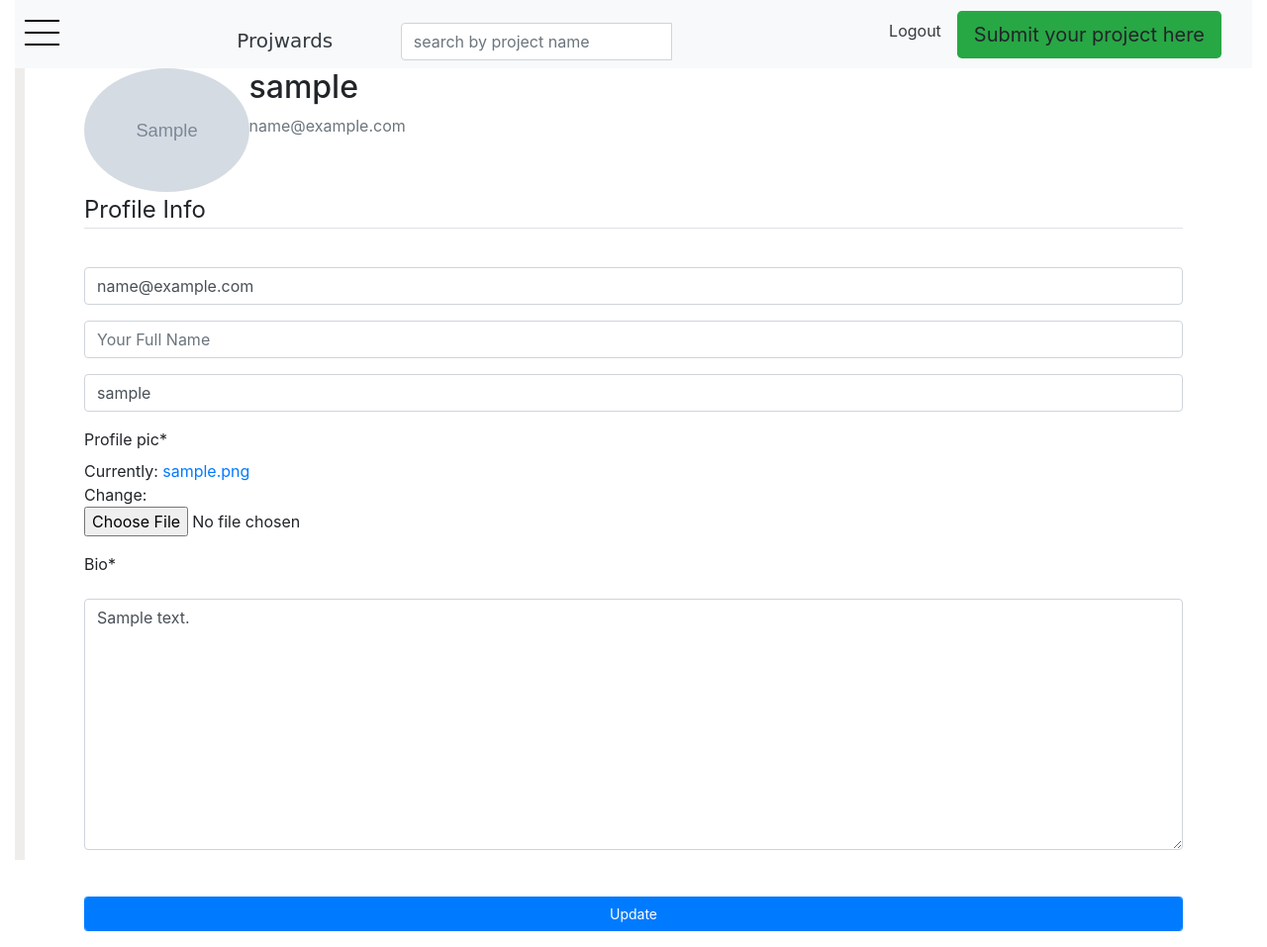
After one commit to Paulwamaria/Projwards, a Django app: page /profile/ in a window 1280 px wide. The commit adds this page. Shown: the whole page at 99% size. Run offline with Django 3.2, Linux system fonts and the light colour scheme; a user stored in the database is signed in; tables that the repository leaves empty hold one stand-in row (values such as "Sample post"); grey boxes marked "Sample" are stand-in pictures; some libraries are stand-ins or nearby versions; some web fonts are replaced.

Commit message:
Create a profile template

```diff
--- /dev/null
+++ b/users/templates/users/profile.html
@@ -0,0 +1,31 @@
+{% extends 'wards/base.html' %}
+{% load crispy_forms_tags %}
+
+{% block content %}
+
+<div class="content-section container">
+    <div class="media">
+        <img class=" prof-img" src="{{user.profile.profile_pic.url}}" id="prof-pic">
+        <div class="media-body">
+            <h2 class="account-heading">{{user.username}}</h2>
+            <p class="text-secondary">{{user.email}}</p>
+        </div>
+    </div>
+
+    <form action="" method="POST" enctype="multipart/form-data">
+        {% csrf_token %}
+        <fieldset class="form-group">
+            <legend class="border-bottom mb-4">Profile Info</legend>
+            {{u_form|crispy}}
+            {{p_form|crispy}}
+        </fieldset>
+
+        <div class="form-group">
+            <input type="submit" class="btn btn-primary btn-sm sign form-control" value="Update" id='update'>
+        </div>
+
+
+
+    </form>
+
+    {% endblock %}
--- a/wards/templates/navbar.html
+++ b/wards/templates/navbar.html
@@ -54,6 +54,7 @@
                         <div class="d-inline-flex">
                             <a class="nav-item nav-link mr-2 text-dark" href="{% url 'login' %}">Login</a>
                             <a class="nav-item nav-link ml-2 text-dark" href="{% url 'register' %}">Register</a>
+                            <input class="btn btn-lg bg-success ml-2" type="submit" value="Submit your project here">
                         </div>
 
                         {% endif %}
--- a/wards/urls.py
+++ b/wards/urls.py
@@ -1,4 +1,5 @@
 from django.urls import path
+
 from . import views
 
 
```
Also changed, not shown: media/media/michelle_obama.jpg (added).
